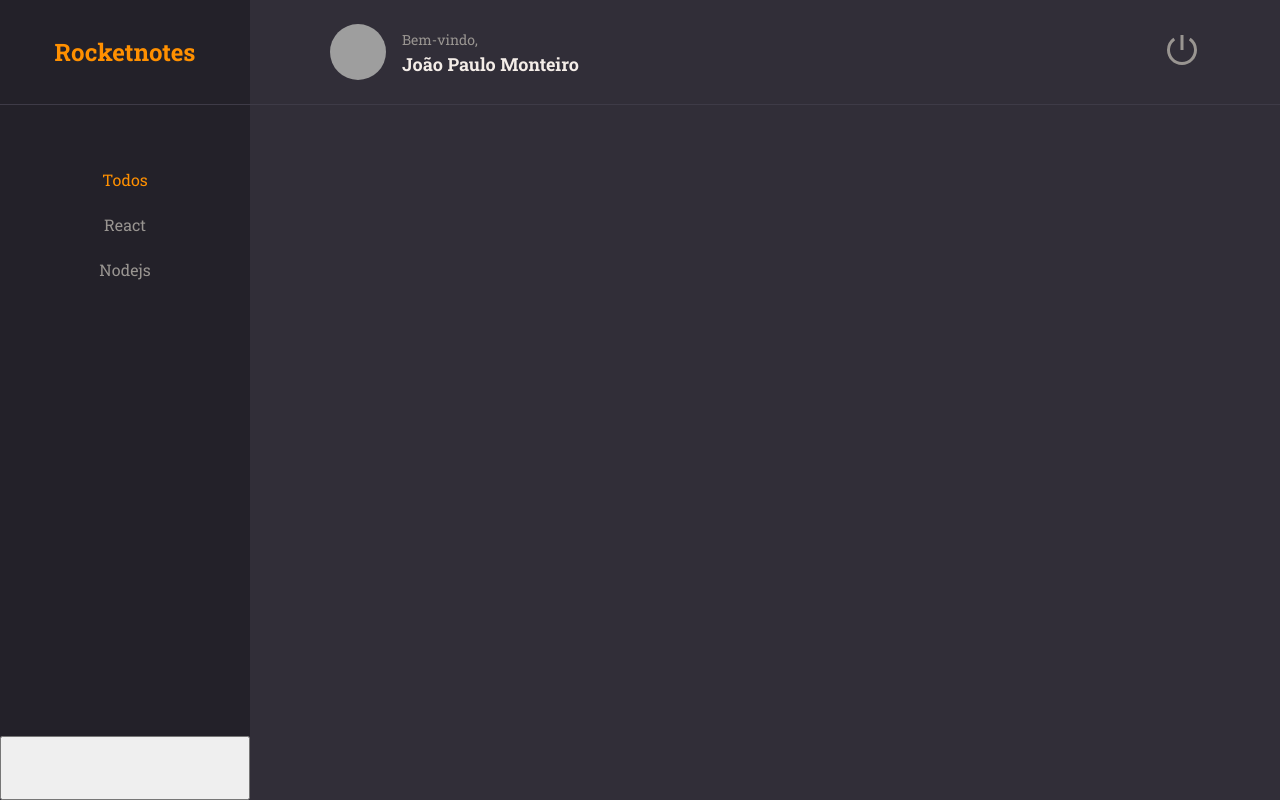
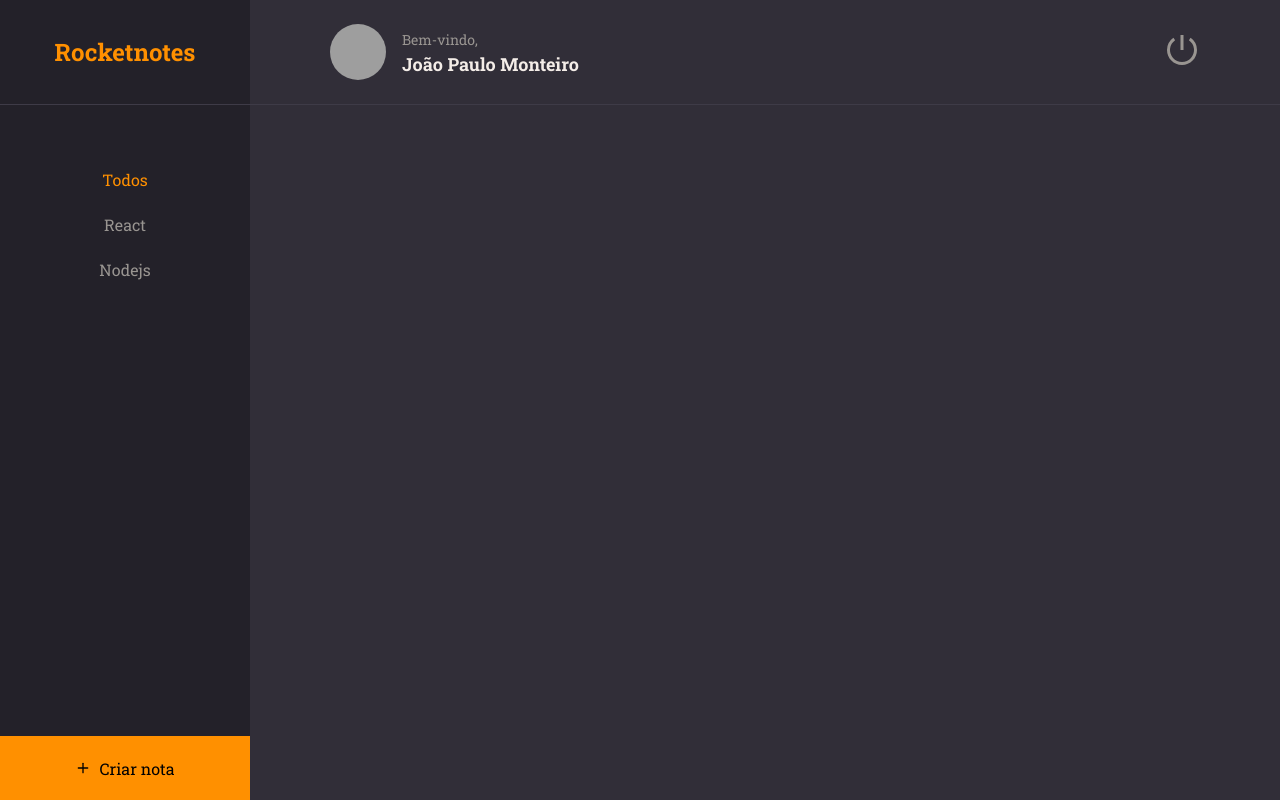
Before and after one commit to JMonteiroh/RocketNotes, a React (Vite) app: page / in a window 1280 px wide. Built offline with nearby package versions, Linux system fonts and the light colour scheme; grey boxes are pictures that could not be loaded.

Commit message:
button create note

```diff
--- a/src/pages/Home/index.jsx
+++ b/src/pages/Home/index.jsx
@@ -1,6 +1,8 @@
+import { FiPlus } from 'react-icons/fi';
+
 import { Container, Brand, Menu, Search, Content, NewNote } from './styles';
 
-import { Header } from '../../components/Header'
+import { Header } from '../../components/Header';
 import { ButtonText } from '../../components/ButtonText';
 
 export function Home () {
@@ -26,7 +28,8 @@
       </Content>
 
       <NewNote>
-
+        <FiPlus />
+        Criar nota
       </NewNote>
     </Container>
   )
--- a/src/pages/Home/styles.js
+++ b/src/pages/Home/styles.js
@@ -61,4 +61,16 @@
 export const NewNote = styled.button`
   grid-area: newnote;
 
+  background-color: ${({ theme }) => theme.COLORS.ORANGE};
+  border: none;
+
+  display: flex;
+  align-items: center;
+  justify-content: center;
+
+  >svg {
+    margin-right: 8px;
+  }
+
+
 `;
```
